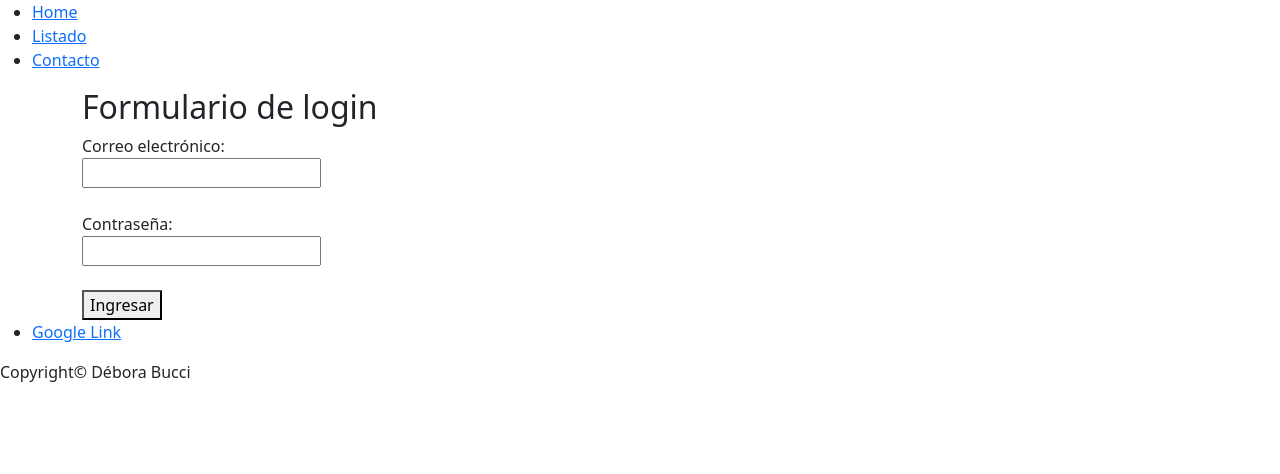
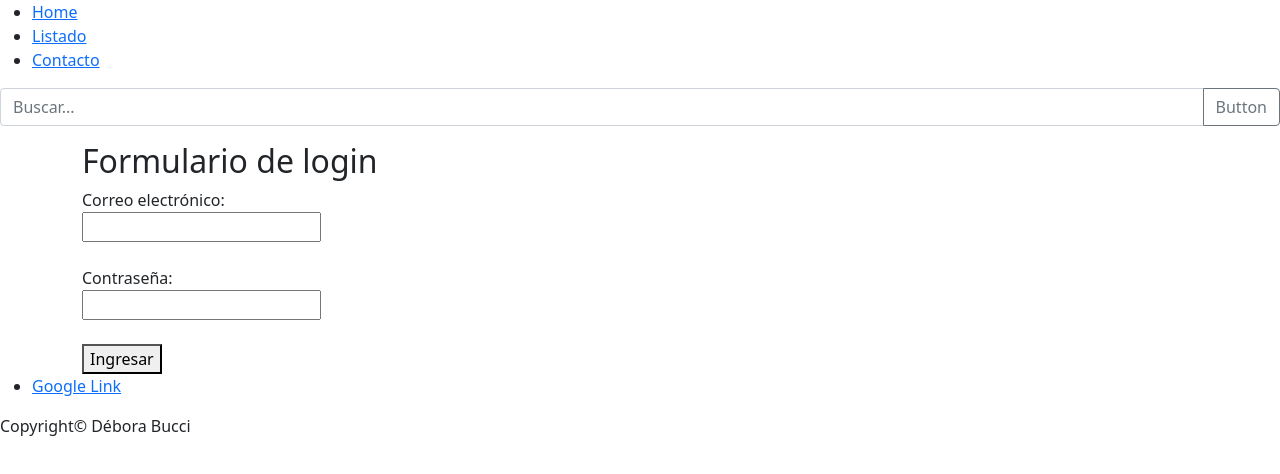
Before and after one commit to DeboraBucci/alkemy-react-course, a React (Create React App) app: page / in a window 1280 px wide. Shown: the top 474 px of the page. Built offline with nearby package versions, Linux system fonts and the light colour scheme.

Commit message:
create a component called 'Buscador' which renders a search bar, and add it to the 'Header' component

```diff
--- /dev/null
+++ b/src/components/Buscador.js
@@ -0,0 +1,37 @@
+import React from "react";
+import Swal from "sweetalert2";
+
+const Buscador = () => {
+  const submitHandler = (e) => {
+    e.preventDefault();
+
+    const text = e.currentTarget.search.value.trim();
+    if (text.length === 0) {
+      Swal.fire(
+        "El input no debe estar vacío para poder realizar la búsqueda."
+      );
+    }
+  };
+
+  return (
+    <form onSubmit={submitHandler} className="input-group mb-3">
+      <input
+        name="search"
+        type="text"
+        className="form-control"
+        placeholder="Buscar..."
+        aria-label="Buscar..."
+        aria-describedby="button-addon2"
+      />
+      <button
+        className="btn btn-outline-secondary"
+        type="submit"
+        id="button-addon2"
+      >
+        Button
+      </button>
+    </form>
+  );
+};
+
+export default Buscador;
--- a/src/components/Header.js
+++ b/src/components/Header.js
@@ -1,5 +1,6 @@
 import React from "react";
 import { Link } from "react-router-dom";
+import Buscador from "./Buscador";
 
 const Header = () => {
   return (
@@ -16,6 +17,8 @@ const Header = () => {
             <Link to="/contacto">Contacto</Link>
           </li>
         </ul>
+
+        <Buscador />
       </nav>
     </header>
   );
```
